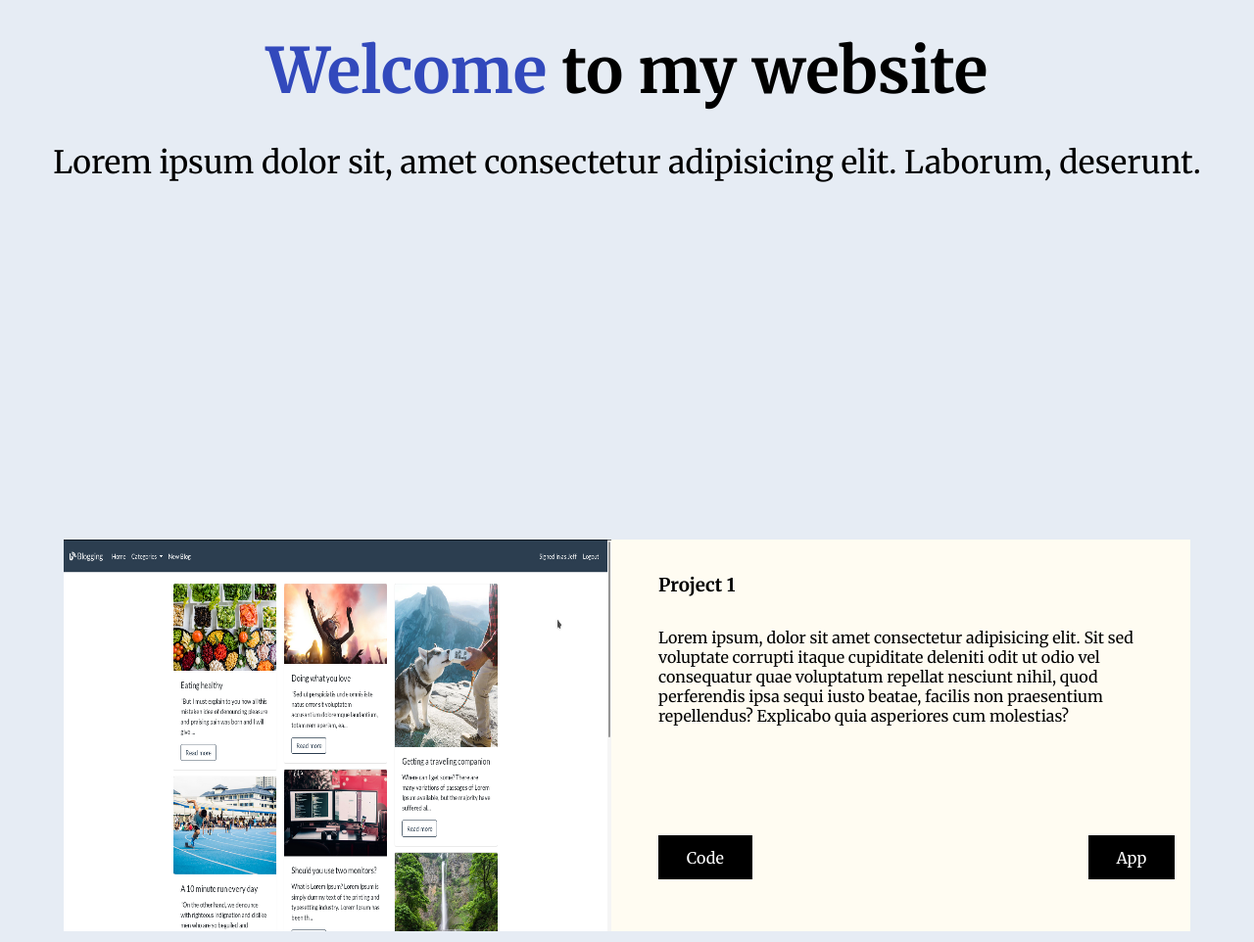
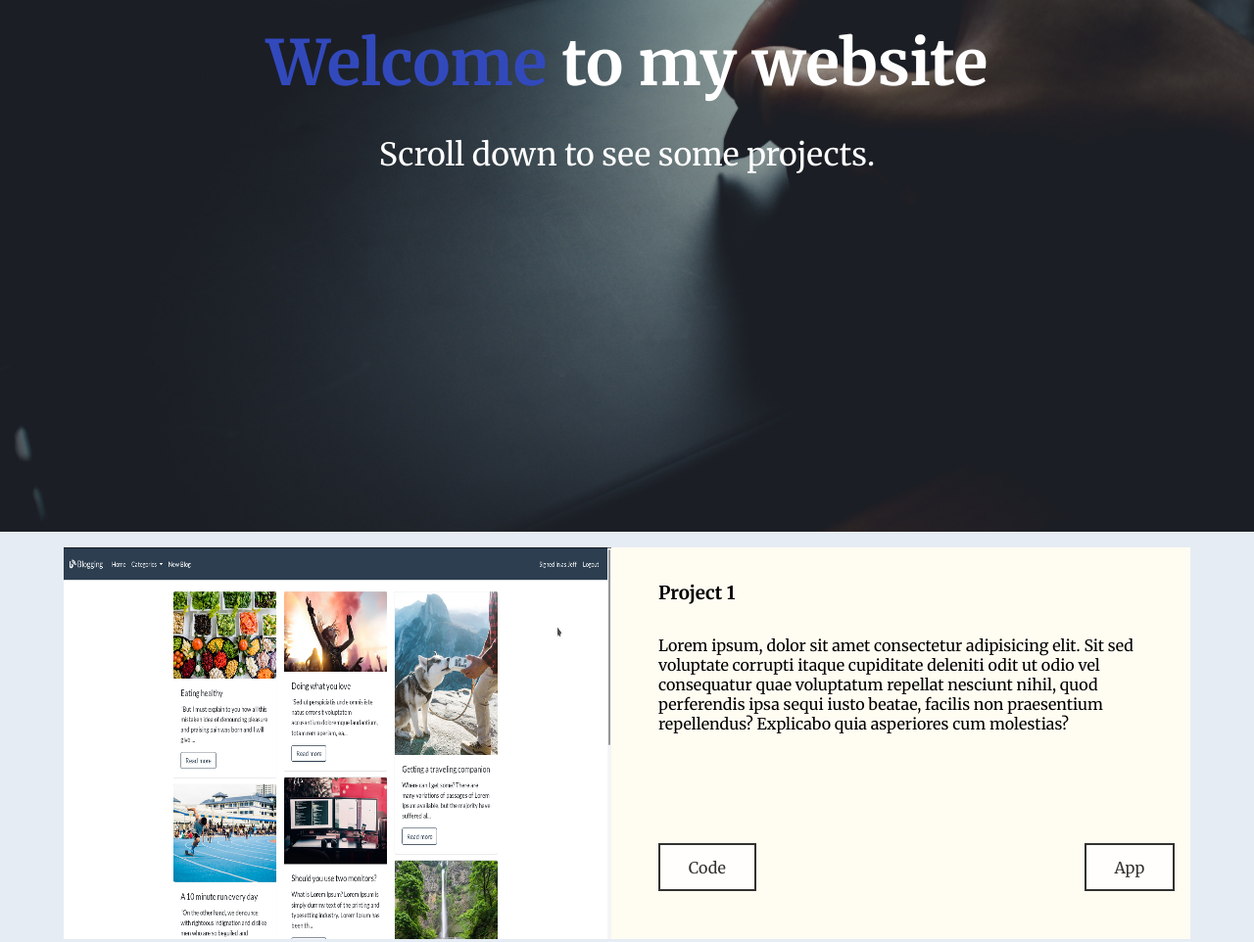
Before and after one commit to roadstar93/simple-animated-portfolio, a plain HTML site: page index.html in a window 1280 px wide. Shown: the part 321-1283 px from the top of the page at 98% size. Drawn offline with nearby package versions, Linux system fonts and the light colour scheme.

Commit message:
Update header image

```diff
--- a/index.html
+++ b/index.html
@@ -16,12 +16,11 @@
     <header class="main-header">
       <h1><span>Welcome</span> to my website</h1>
       <p>
-        Lorem ipsum dolor sit, amet consectetur adipisicing elit. Laborum,
-        deserunt.
+        Scroll down to see some projects.
       </p>
     </header>
 
-    <main class="container" data-aos="zoom-in">
+    <main id="main-container" class="container" data-aos="zoom-in">
       <section class="card" data-aos="zoom-in">
         <img src="./img/1.png" alt="" />
         <div>
--- a/style.css
+++ b/style.css
@@ -2,11 +2,14 @@ html {
   margin: 0;
   padding: 0;
   box-sizing: border-box;
+  scroll-behavior: smooth;
 }
 
 body {
   font-family: "Merriweather", serif;
   background: #e6ecf4;
+  margin: 0;
+  padding: 0;
 }
 
 a {
@@ -19,7 +22,7 @@ img {
 }
 
 h4 {
-    margin: 0;
+  margin: 0;
 }
 
 .main-header {
@@ -29,6 +32,10 @@ h4 {
   align-items: center;
   justify-content: center;
   padding: 2rem;
+  background-image: url(./img/background1.jpg);
+  background-size: cover;
+  color: #fff;
+  margin-bottom: 1rem;
 }
 
 .main-header h1 {
@@ -81,8 +88,10 @@ h4 {
 
 .button {
   display: inline-block;
-  background: #000;
-  color: #fff;
+  background: #fff;
+  color: #000;
+  border: 2px solid #000;
+  opacity: 0.8;
   padding: 0.8rem 1.8rem;
   margin-top: 6rem;
   cursor: pointer;
@@ -90,6 +99,8 @@ h4 {
 
 .button:hover {
   opacity: 0.8;
+  background: #000;
+  color: #fff;
 }
 
 .links {
@@ -108,8 +119,8 @@ h4 {
 }
 
 .contact h2 {
-    margin: auto;
-    padding: 1rem;
+  margin: auto;
+  padding: 1rem;
 }
 
 .contact-form {
@@ -120,8 +131,8 @@ h4 {
 }
 
 .contact-form form {
-    width: 100%;
-    padding:1rem;
+  width: 100%;
+  padding: 1rem;
 }
 .contact-form div {
   display: flex;
@@ -129,7 +140,7 @@ h4 {
   margin-bottom: 0.7rem;
 }
 #contact-message {
-    justify-content: center;
+  justify-content: center;
 }
 @media (max-with: 700px) {
   .card {
```
Also changed, not shown: img/background1.jpg (added), 1 other file.
